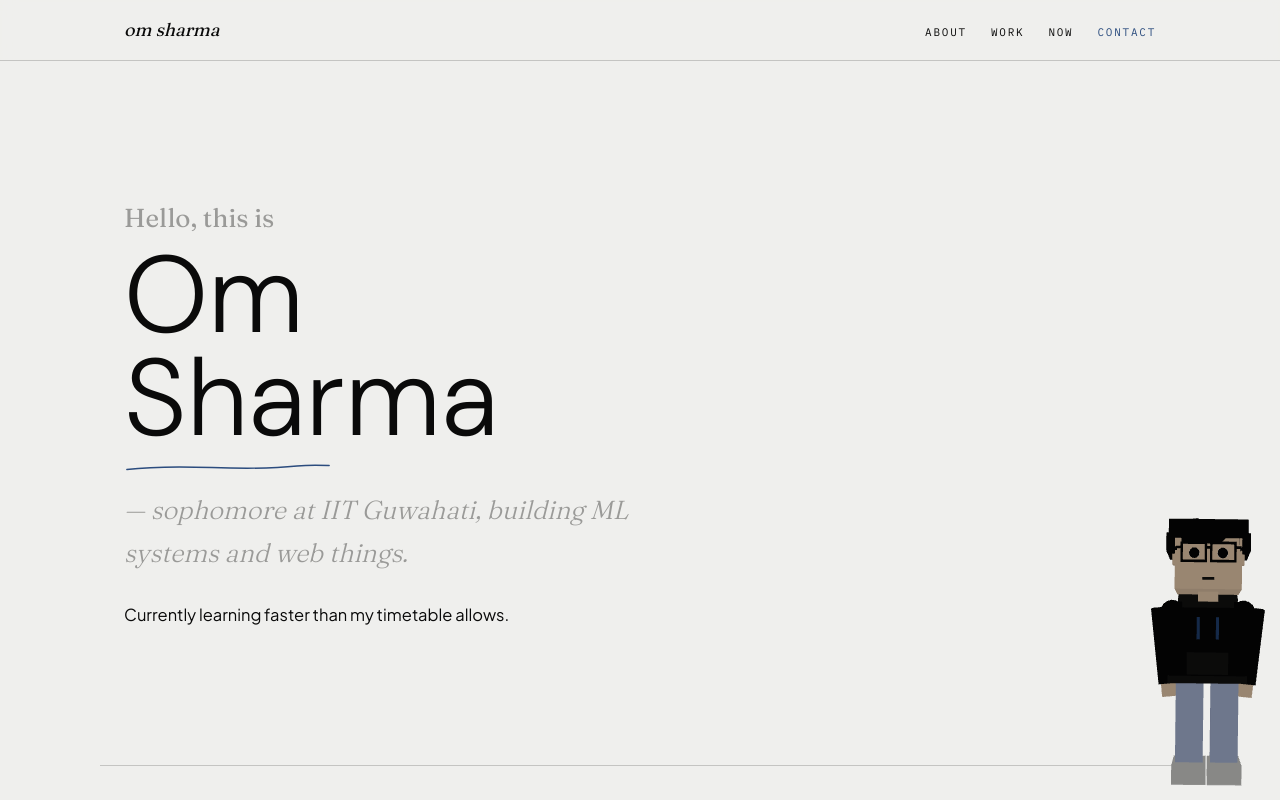
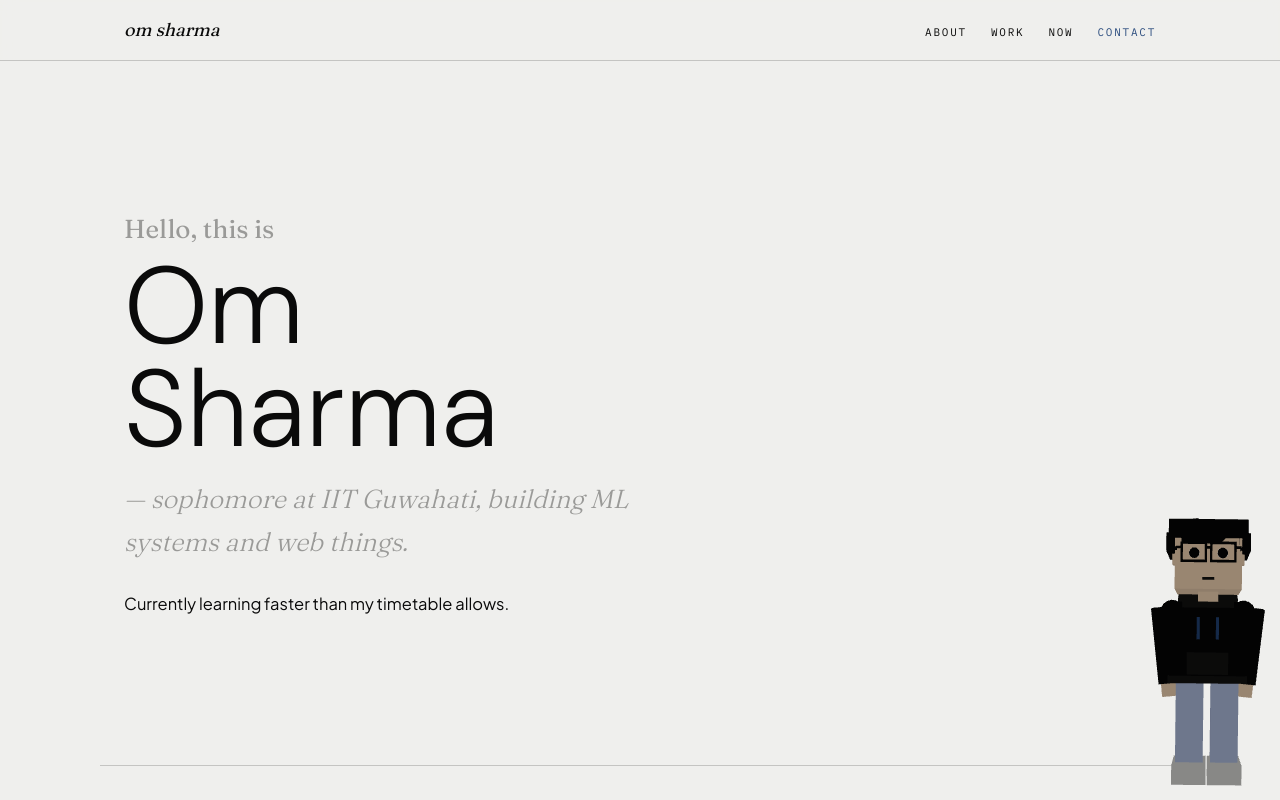
Before and after one commit to omsharmaiitg/website, a Next.js app: page / in a window 1280 px wide. Shown: the top 800 px of the page. Built offline with nearby package versions, Linux system fonts and the light colour scheme.

Commit message:
Dock fixes + remove hero underline

```diff
--- a/app/page.tsx
+++ b/app/page.tsx
@@ -1,4 +1,4 @@
-import { DeskMotif, ScribbleUnderline, SparklineMotif } from "@/components/motifs";
+import { DeskMotif, SparklineMotif } from "@/components/motifs";
 import { WorkIndex } from "@/components/work-index";
 import { loadMdx, loadWorkEntries } from "@/lib/content";
 
@@ -36,7 +36,6 @@ export default async function HomePage() {
             Hello, this is
           </p>
           <h1 className="hero-name mt-1">{home.frontmatter.name}</h1>
-          <ScribbleUnderline className="mt-3 h-2.5 w-52 text-accent" />
           <p className="hero-intro mt-phi-2 text-subhead text-ink-muted">
             — {home.frontmatter.tagline}.
           </p>
```
